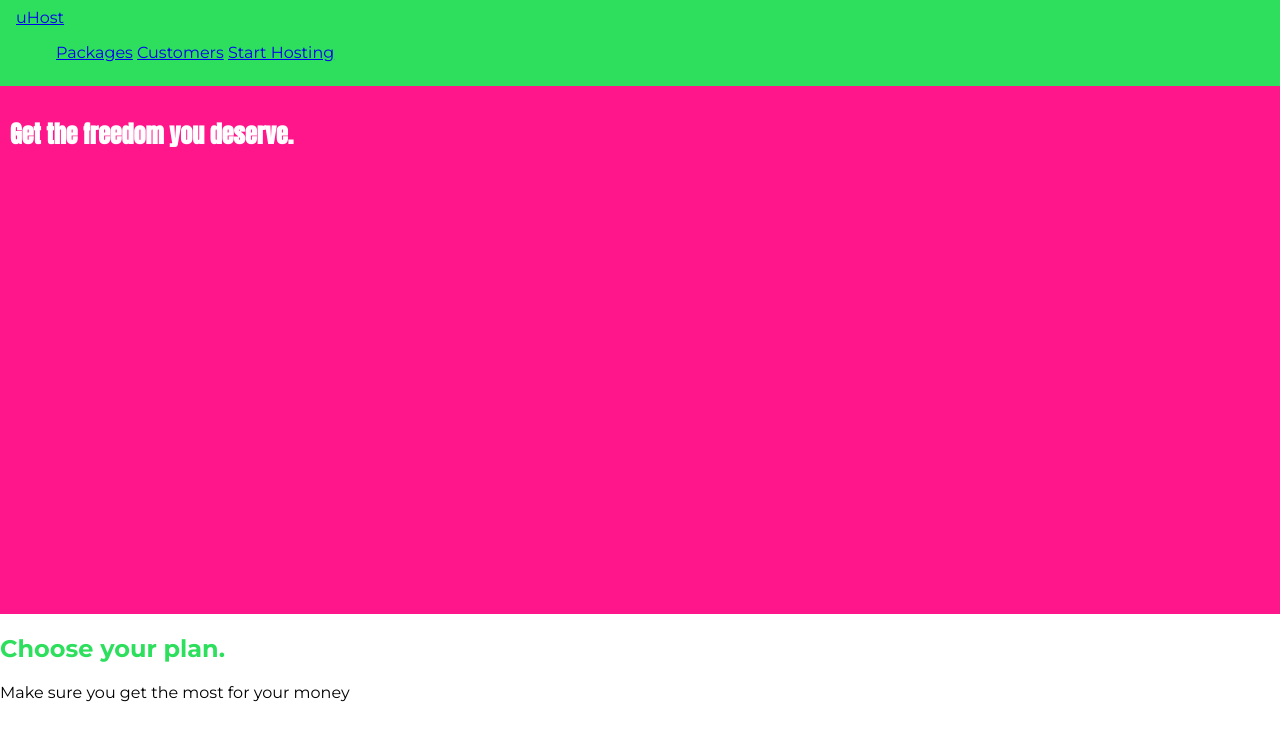
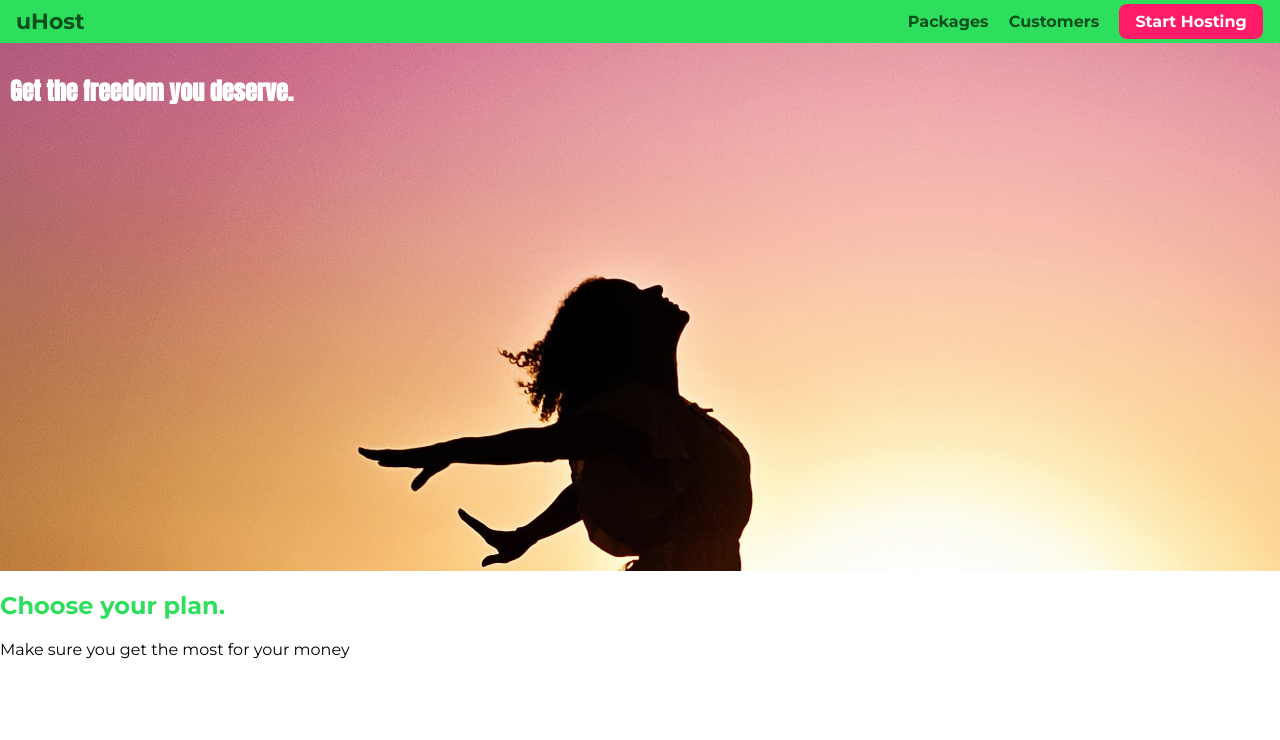
Before and after one commit to NitinBhattacharyya/learning-css, a plain HTML site: page index.html in a window 1280 px wide. Drawn offline with Linux system fonts and the light colour scheme.

Commit message:
styled anchor tags,vertical align,pseudo elements and pseudo tags

```diff
--- a/index.html
+++ b/index.html
@@ -27,7 +27,7 @@
   <body>
     <header class="main-header">
       <div>
-        <a href="index.html"> uHost </a>
+        <a href="index.html" class="main-header__brand"> uHost </a>
       </div>
       <nav class="main-nav">
         <ul class="main-nav__items">
@@ -37,7 +37,7 @@
           <li class="main-nav__item">
             <a href="customers/index.html">Customers</a>
           </li>
-          <li class="main-nav__item">
+          <li class="main-nav__item main-nav__item--cta">
             <a href="start-hosting/index.html">Start Hosting</a>
           </li>
         </ul>
--- a/main.css
+++ b/main.css
@@ -6,7 +6,8 @@ body {
   margin: 0px;
 }
 #product-overview {
-  background: #ff168b;
+  background: url("freedom.jpg");
+  /* background: #ff168b; */
   /* padding: 20px;
   border-color: black;
   border-style: solid;
@@ -29,6 +30,51 @@ h1 {
   padding: 8px 16px;
   background-color: #2ddf5c;
 }
+.main-header > div {
+  display: inline-block;
+  vertical-align: middle;
+}
+.main-header__brand {
+  color: #0e4f1f;
+  text-decoration: none;
+  font-weight: bold;
+  font-size: 22px;
+}
+.main-nav {
+  display: inline-block;
+  text-align: right;
+  width: calc(100% - 74px);
+  vertical-align: middle;
+}
+.main-nav__items {
+  margin: 0;
+  padding: 0;
+  list-style: none;
+}
 .main-nav__item {
   display: inline-block;
+  margin-left: 16px;
 }
+.main-nav__item a {
+  text-decoration: none;
+  color: #0e4f1f;
+  font-weight: bold;
+  padding: 3px 0;
+}
+.main-nav__item a:hover,
+.main-nav__item a:active {
+  color: white;
+  border-bottom: 5px solid white;
+}
+.main-nav__item--cta a {
+  color: white;
+  background: #ff1b68;
+  padding: 8px 16px;
+  border-radius: 8px;
+}
+.main-nav__item--cta a:hover,
+.main-nav__item--cta a:active {
+  color: #ff168b;
+  background: white;
+  border: none;
+}
```
Also changed, not shown: freedom.jpg (added).
